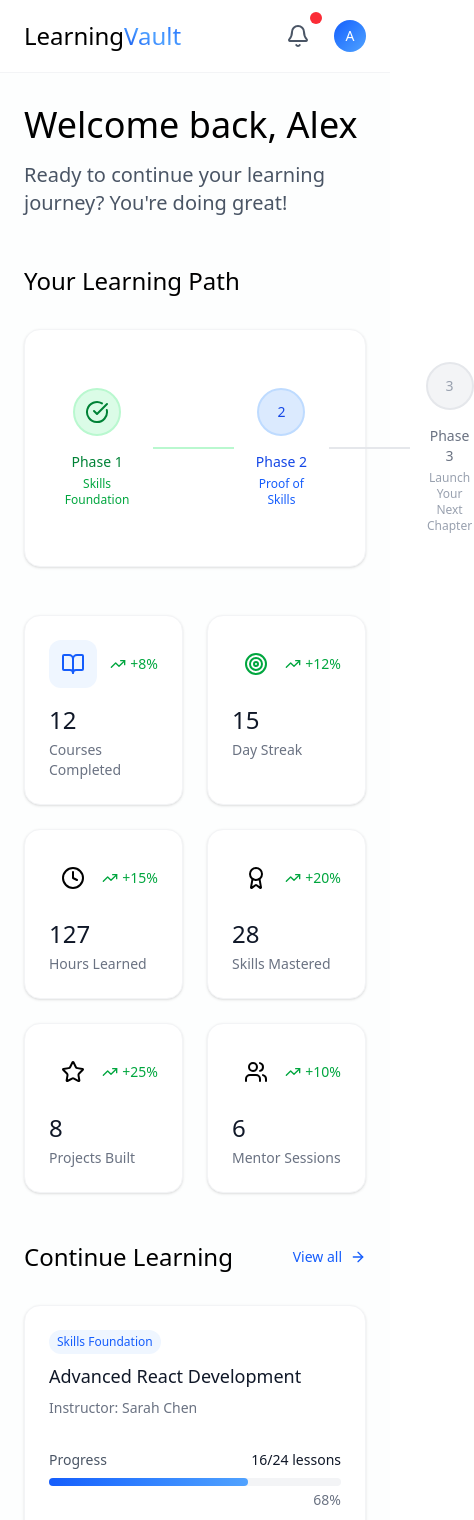
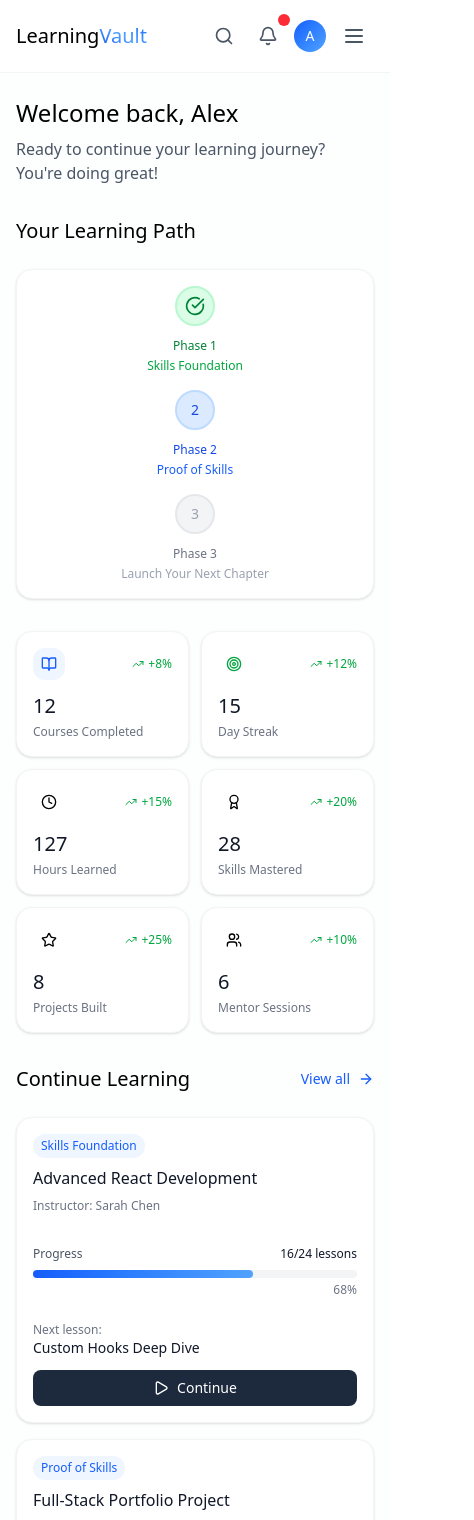
Before and after one commit to Kruthartha/LearningVault, a React (Vite) app in the folder client/: page /dashboard in a window 390 px wide. Shown: the top 1520 px of the page, 474 px wide, since content can reach past the window. Built offline with nearby package versions, Linux system fonts and the light colour scheme; sample sign-in values are in the browser's storage.

Commit message:
Fixed Mobile Responsiveness - Dashboard

```diff
--- a/client/src/pages/Dashboard.jsx
+++ b/client/src/pages/Dashboard.jsx
@@ -15,10 +15,13 @@ import {
   Search,
   Filter,
   MoreVertical,
+  Menu,
+  X,
 } from "lucide-react";
 
 const Dashboard = () => {
   const [selectedTab, setSelectedTab] = useState("overview");
+  const [mobileMenuOpen, setMobileMenuOpen] = useState(false);
   const [notifications, setNotifications] = useState([
     {
       id: 1,
@@ -155,8 +158,11 @@ const Dashboard = () => {
 
   const TabButton = ({ id, label, isActive, onClick }) => (
     <button
-      onClick={() => onClick(id)}
-      className={`px-6 py-3 text-sm font-medium rounded-lg transition-all duration-200 ${
+      onClick={() => {
+        onClick(id);
+        setMobileMenuOpen(false);
+      }}
+      className={`px-6 py-3 text-sm font-medium rounded-lg transition-all duration-200 w-full md:w-auto ${
         isActive
           ? "bg-slate-800 text-white shadow-sm"
           : "text-gray-600 hover:text-gray-900 hover:bg-gray-50"
@@ -167,26 +173,26 @@ const Dashboard = () => {
   );
 
   const StatCard = ({ icon: Icon, label, value, change, color = "blue" }) => (
-    <div className="bg-white rounded-2xl p-6 shadow-sm border border-gray-100 hover:shadow-md transition-shadow duration-300">
-      <div className="flex items-center justify-between mb-4">
-        <div className={`p-3 bg-${color}-50 rounded-xl`}>
-          <Icon className={`w-6 h-6 text-${color}-600`} />
+    <div className="bg-white rounded-2xl p-4 md:p-6 shadow-sm border border-gray-100 hover:shadow-md transition-shadow duration-300">
+      <div className="flex items-center justify-between mb-3 md:mb-4">
+        <div className={`p-2 md:p-3 bg-${color}-50 rounded-xl`}>
+          <Icon className={`w-4 h-4 md:w-6 md:h-6 text-${color}-600`} />
         </div>
         {change && (
-          <div className="flex items-center text-sm text-green-600">
-            <TrendingUp className="w-4 h-4 mr-1" />+{change}%
+          <div className="flex items-center text-xs md:text-sm text-green-600">
+            <TrendingUp className="w-3 h-3 md:w-4 md:h-4 mr-1" />+{change}%
           </div>
         )}
       </div>
       <div>
-        <div className="text-2xl font-light text-gray-900 mb-1">{value}</div>
-        <div className="text-sm text-gray-500">{label}</div>
+        <div className="text-xl md:text-2xl font-light text-gray-900 mb-1">{value}</div>
+        <div className="text-xs md:text-sm text-gray-500">{label}</div>
       </div>
     </div>
   );
 
   const CourseCard = ({ course }) => (
-    <div className="bg-white rounded-2xl p-6 shadow-sm border border-gray-100 hover:shadow-md transition-all duration-300 group">
+    <div className="bg-white rounded-2xl p-4 md:p-6 shadow-sm border border-gray-100 hover:shadow-md transition-all duration-300 group">
       <div className="flex items-start justify-between mb-4">
         <div className="flex-1">
           <div className="flex items-center gap-2 mb-2">
@@ -194,10 +200,10 @@ const Dashboard = () => {
               {course.phase}
             </span>
           </div>
-          <h3 className="text-lg font-medium text-gray-900 mb-2 group-hover:text-blue-600 transition-colors">
+          <h3 className="text-base md:text-lg font-medium text-gray-900 mb-2 group-hover:text-blue-600 transition-colors">
             {course.title}
           </h3>
-          <p className="text-sm text-gray-500 mb-4">
+          <p className="text-xs md:text-sm text-gray-500 mb-4">
             Instructor: {course.instructor}
           </p>
         </div>
@@ -207,7 +213,7 @@ const Dashboard = () => {
       </div>
 
       <div className="mb-6">
-        <div className="flex items-center justify-between text-sm mb-2">
+        <div className="flex items-center justify-between text-xs md:text-sm mb-2">
           <span className="text-gray-600">Progress</span>
           <span className="font-medium text-gray-900">
             {course.completedLessons}/{course.totalLessons} lessons
@@ -219,17 +225,17 @@ const Dashboard = () => {
             style={{ width: `${course.progress}%` }}
           ></div>
         </div>
-        <div className="text-right text-sm text-gray-500 mt-1">
+        <div className="text-right text-xs md:text-sm text-gray-500 mt-1">
           {course.progress}%
         </div>
       </div>
 
-      <div className="flex items-center justify-between">
+      <div className="flex flex-col sm:flex-row sm:items-center sm:justify-between gap-3">
         <div>
-          <p className="text-sm text-gray-500">Next lesson:</p>
-          <p className="font-medium text-gray-900">{course.nextLesson}</p>
+          <p className="text-xs md:text-sm text-gray-500">Next lesson:</p>
+          <p className="font-medium text-gray-900 text-sm md:text-base">{course.nextLesson}</p>
         </div>
-        <button className="flex items-center gap-2 px-4 py-2 bg-slate-800 text-white rounded-lg hover:bg-slate-700 transition-colors">
+        <button className="flex items-center justify-center gap-2 px-4 py-2 bg-slate-800 text-white rounded-lg hover:bg-slate-700 transition-colors text-sm">
           <Play className="w-4 h-4" />
           Continue
         </button>
@@ -241,11 +247,11 @@ const Dashboard = () => {
     <div className="min-h-screen bg-gray-50/30">
       {/* Header */}
       <header className="bg-white border-b border-gray-100 sticky top-0 z-50">
-        <div className="max-w-7xl mx-auto px-6 py-4">
+        <div className="max-w-7xl mx-auto px-4 md:px-6 py-4">
           <div className="flex items-center justify-between">
-            <div className="flex items-center gap-8">
+            <div className="flex items-center gap-4 md:gap-8">
               <div className="flex items-center gap-3">
-                <h1 className="text-2xl font-light text-black">
+                <h1 className="text-xl md:text-2xl font-light text-black">
                   Learning
                   <span className="bg-gradient-to-bl from-blue-600 via-blue-400 to-blue-700 bg-clip-text text-transparent font-medium">
                     Vault
@@ -253,7 +259,8 @@ const Dashboard = () => {
                 </h1>
               </div>
 
-              <nav className="hidden md:flex items-center gap-1">
+              {/* Desktop Navigation */}
+              <nav className="hidden lg:flex items-center gap-1">
                 <TabButton
                   id="overview"
                   label="Overview"
@@ -281,8 +288,9 @@ const Dashboard = () => {
               </nav>
             </div>
 
-            <div className="flex items-center gap-4">
-              <div className="relative hidden md:block">
+            <div className="flex items-center gap-2 md:gap-4">
+              {/* Desktop Search */}
+              <div className="relative hidden lg:block">
                 <Search className="w-5 h-5 text-gray-400 absolute left-3 top-1/2 transform -translate-y-1/2" />
                 <input
                   type="text"
@@ -291,54 +299,110 @@ const Dashboard = () => {
                 />
               </div>
 
+              {/* Mobile Search Button */}
+              <button className="lg:hidden p-2 text-gray-600 hover:text-gray-900 transition-colors">
+                <Search className="w-5 h-5" />
+              </button>
+
+              {/* Notifications */}
               <div className="relative">
                 <button className="relative p-2 text-gray-600 hover:text-gray-900 transition-colors">
-                  <Bell className="w-6 h-6" />
+                  <Bell className="w-5 h-5 md:w-6 md:h-6" />
                   {notifications.some((n) => n.unread) && (
                     <div className="absolute -top-1 -right-1 w-3 h-3 bg-red-500 rounded-full"></div>
                   )}
                 </button>
               </div>
 
-              <div className="flex items-center gap-3">
+              {/* Profile */}
+              <div className="flex items-center gap-2 md:gap-3">
                 <div className="w-8 h-8 bg-gradient-to-br from-blue-600 to-blue-400 rounded-full flex items-center justify-center text-white font-medium text-sm">
                   A
                 </div>
-                <div className="hidden md:block">
+                <div className="hidden sm:block">
                   <div className="text-sm font-medium text-gray-900">
                     Alex Johnson
                   </div>
                   <div className="text-xs text-gray-500">Full-Stack Track</div>
                 </div>
               </div>
+
+              {/* Mobile Menu Button */}
+              <button
+                onClick={() => setMobileMenuOpen(!mobileMenuOpen)}
+                className="lg:hidden p-2 text-gray-600 hover:text-gray-900 transition-colors"
+              >
+                {mobileMenuOpen ? <X className="w-6 h-6" /> : <Menu className="w-6 h-6" />}
+              </button>
             </div>
           </div>
+
+          {/* Mobile Navigation Menu */}
+          {mobileMenuOpen && (
+            <div className="lg:hidden mt-4 pb-4 border-t border-gray-100 pt-4">
+              <nav className="flex flex-col gap-2">
+                <TabButton
+                  id="overview"
+                  label="Overview"
+                  isActive={selectedTab === "overview"}
+                  onClick={setSelectedTab}
+                />
+                <TabButton
+                  id="courses"
+                  label="My Courses"
+                  isActive={selectedTab === "courses"}
+                  onClick={setSelectedTab}
+                />
+                <TabButton
+                  id="projects"
+                  label="Projects"
+                  isActive={selectedTab === "projects"}
+                  onClick={setSelectedTab}
+                />
+                <TabButton
+                  id="community"
+                  label="Community"
+                  isActive={selectedTab === "community"}
+                  onClick={setSelectedTab}
+                />
+              </nav>
+              {/* Mobile Search */}
+              <div className="relative mt-4">
+                <Search className="w-5 h-5 text-gray-400 absolute left-3 top-1/2 transform -translate-y-1/2" />
+                <input
+                  type="text"
+                  placeholder="Search courses, projects..."
+                  className="w-full pl-10 pr-4 py-2 border border-gray-200 rounded-lg focus:outline-none focus:border-blue-500 focus:ring-1 focus:ring-blue-500"
+                />
+              </div>
+            </div>
+          )}
         </div>
       </header>
 
-      <div className="max-w-7xl mx-auto px-6 py-8">
+      <div className="max-w-7xl mx-auto px-4 md:px-6 py-6 md:py-8">
         {/* Welcome Section */}
-        <div className="mb-12">
-          <h2 className="text-4xl font-light text-black mb-4">
+        <div className="mb-8 md:mb-12">
+          <h2 className="text-2xl md:text-4xl font-light text-black mb-2 md:mb-4">
             Welcome back, <span className="font-medium">Alex</span>
           </h2>
-          <p className="text-xl text-gray-600 font-light">
+          <p className="text-base md:text-xl text-gray-600 font-light">
             Ready to continue your learning journey? You're doing great!
           </p>
         </div>
 
         {/* Learning Path Progress */}
-        <div className="mb-12">
-          <h3 className="text-2xl font-light text-black mb-8">
+        <div className="mb-8 md:mb-12">
+          <h3 className="text-xl md:text-2xl font-light text-black mb-6 md:mb-8">
             Your Learning Path
           </h3>
-          <div className="bg-white rounded-2xl p-8 shadow-sm border border-gray-100">
-            <div className="flex items-center justify-between">
+          <div className="bg-white rounded-2xl p-4 md:p-8 shadow-sm border border-gray-100">
+            <div className="flex flex-col sm:flex-row items-center justify-between gap-4 sm:gap-0">
               {learningPath.map((phase, index) => (
-                <div key={phase.phase} className="flex items-center">
-                  <div className="flex flex-col items-center">
+                <div key={phase.phase} className="flex items-center w-full sm:w-auto">
+                  <div className="flex flex-col items-center flex-1 sm:flex-none">
                     <div
-                      className={`w-12 h-12 rounded-full flex items-center justify-center text-sm font-medium ${
+                      className={`w-10 h-10 md:w-12 md:h-12 rounded-full flex items-center justify-center text-sm font-medium ${
                         phase.completed
                           ? "bg-green-100 text-green-700 border-2 border-green-200"
                           : phase.current
@@ -347,14 +411,14 @@ const Dashboard = () => {
                       }`}
                     >
                       {phase.completed ? (
-                        <CheckCircle className="w-6 h-6" />
+                        <CheckCircle className="w-5 h-5 md:w-6 md:h-6" />
                       ) : (
                         phase.phase
                       )}
                     </div>
-                    <div className="mt-4 text-center">
+                    <div className="mt-3 md:mt-4 text-center">
                       <div
-                        className={`text-sm font-medium ${
+                        className={`text-xs md:text-sm font-medium ${
                           phase.current
                             ? "text-blue-700"
                             : phase.completed
@@ -379,7 +443,7 @@ const Dashboard = () => {
                   </div>
                   {index < learningPath.length - 1 && (
                     <div
-                      className={`w-24 h-0.5 mx-4 ${
+                      className={`hidden sm:block w-16 md:w-24 h-0.5 mx-4 ${
                         phase.completed ? "bg-green-200" : "bg-gray-200"
                       }`}
                     ></div>
@@ -391,7 +455,7 @@ const Dashboard = () => {
         </div>
 
         {/* Stats Grid */}
-        <div className="grid grid-cols-2 md:grid-cols-3 lg:grid-cols-6 gap-6 mb-12">
+        <div className="grid grid-cols-2 md:grid-cols-3 lg:grid-cols-6 gap-3 md:gap-6 mb-8 md:mb-12">
           <StatCard
             icon={BookOpen}
             label="Courses Completed"
@@ -436,20 +500,20 @@ const Dashboard = () => {
           />
         </div>
 
-        <div className="grid lg:grid-cols-3 gap-8">
+        <div className="grid lg:grid-cols-3 gap-6 md:gap-8">
           {/* Main Content */}
-          <div className="lg:col-span-2 space-y-8">
+          <div className="lg:col-span-2 space-y-6 md:space-y-8">
             {/* Current Courses */}
             <div>
-              <div className="flex items-center justify-between mb-8">
-                <h3 className="text-2xl font-light text-black">
+              <div className="flex items-center justify-between mb-6 md:mb-8">
+                <h3 className="text-xl md:text-2xl font-light text-black">
                   Continue Learning
                 </h3>
                 <button className="flex items-center gap-2 text-blue-600 hover:text-blue-700 font-medium text-sm">
                   View all <ArrowRight className="w-4 h-4" />
                 </button>
               </div>
-              <div className="space-y-6">
+              <div className="space-y-4 md:space-y-6">
                 {currentCourses.map((course) => (
                   <CourseCard key={course.id} course={course} />
                 ))}
@@ -458,13 +522,13 @@ const Dashboard = () => {
           </div>
 
           {/* Sidebar */}
-          <div className="space-y-8">
+          <div className="space-y-6 md:space-y-8">
             {/* Upcoming Deadlines */}
-            <div className="bg-white rounded-2xl p-6 shadow-sm border border-gray-100">
-              <h4 className="text-lg font-medium text-black mb-6">
+            <div className="bg-white rounded-2xl p-4 md:p-6 shadow-sm border border-gray-100">
+              <h4 className="text-base md:text-lg font-medium text-black mb-4 md:mb-6">
                 Upcoming Deadlines
               </h4>
-              <div className="space-y-4">
+              <div className="space-y-3 md:space-y-4">
                 {upcomingDeadlines.map((deadline) => (
                   <div key={deadline.id} className="flex items-start gap-3">
                     <div
@@ -493,14 +557,14 @@ const Dashboard = () => {
             </div>
 
             {/* Recent Achievements */}
-            <div className="bg-white rounded-2xl p-6 shadow-sm border border-gray-100">
-              <h4 className="text-lg font-medium text-black mb-6">
+            <div className="bg-white rounded-2xl p-4 md:p-6 shadow-sm border border-gray-100">
+              <h4 className="text-base md:text-lg font-medium text-black mb-4 md:mb-6">
                 Recent Achievements
               </h4>
-              <div className="space-y-4">
+              <div className="space-y-3 md:space-y-4">
                 {recentAchievements.map((achievement) => (
                   <div key={achievement.id} className="flex items-center gap-3">
-                    <div className="text-2xl">{achievement.icon}</div>
+                    <div className="text-xl md:text-2xl">{achievement.icon}</div>
                     <div>
                       <div className="font-medium text-gray-900 text-sm">
                         {achievement.title}
@@ -518,11 +582,11 @@ const Dashboard = () => {
             </div>
 
             {/* Quick Actions */}
-            <div className="bg-white rounded-2xl p-6 shadow-sm border border-gray-100">
-              <h4 className="text-lg font-medium text-black mb-6">
+            <div className="bg-white rounded-2xl p-4 md:p-6 shadow-sm border border-gray-100">
+              <h4 className="text-base md:text-lg font-medium text-black mb-4 md:mb-6">
                 Quick Actions
               </h4>
-              <div className="space-y-3">
+              <div className="space-y-2 md:space-y-3">
                 <button className="w-full flex items-center gap-3 p-3 text-left hover:bg-gray-50 rounded-lg transition-colors">
                   <Calendar className="w-5 h-5 text-gray-600" />
                   <span className="text-sm text-gray-700">
```
